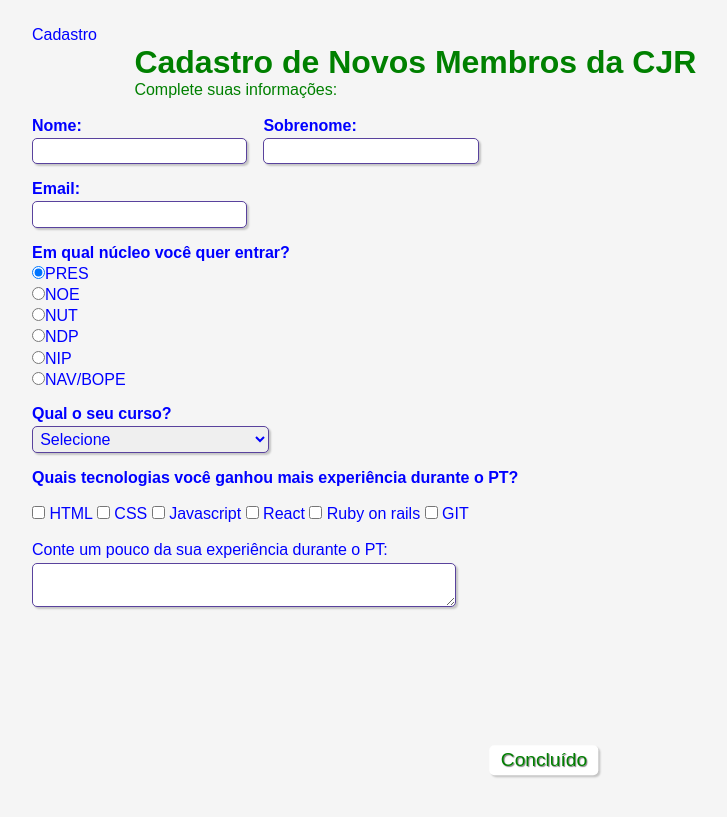
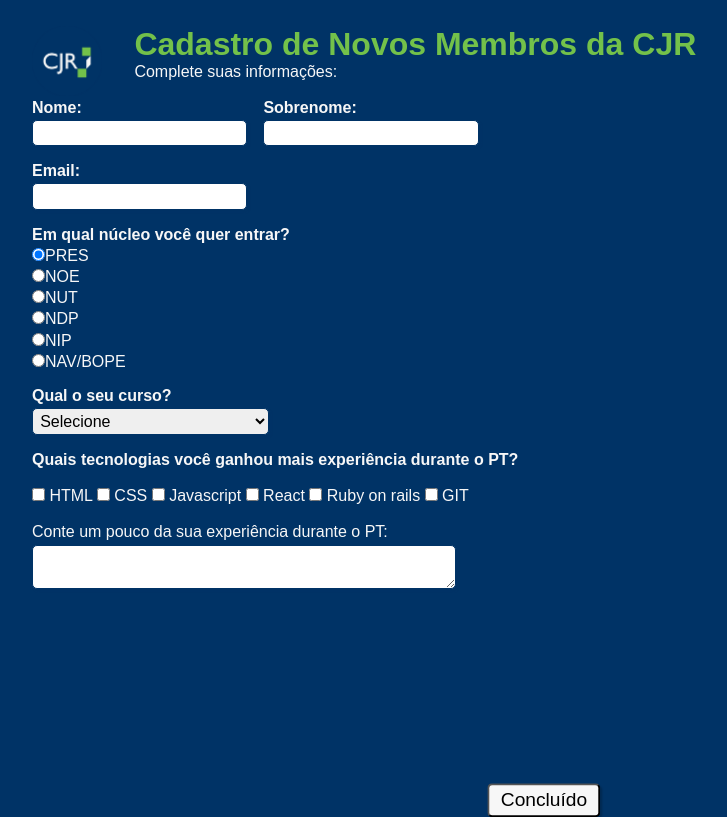
Before and after one commit to victorlimass/Formulario_CJR-2, a plain HTML site: page index.html in a window 1280 px wide. Shown: the whole page, without its empty margins (96-823 px from the left). Drawn offline with Linux system fonts and the light colour scheme.

Commit message:
alterações no html e no css

```diff
--- a/index.html
+++ b/index.html
@@ -5,12 +5,14 @@
     <meta http-equiv="X-UA-Compatible" content="IE=edge">
     <meta name="viewport" content="width=device-width, initial-scale=1.0">
     <link rel="stylesheet" type="text/css" href="style.css">
-    <link rel= "shortcut icon" href="img/cjr.png"
-    <title>Cadastro</title>
+    <title>Formulário de Cadastro</title>
+    <link rel= "shortcut icon" type="img" href="img/cjr.png">
+
 </head>
 
 <body>
     <div>
+        <img src="img/cjr.png" alt="logo Cjr" width="70px" style = "float:left">
         <h1 id="titulo">Cadastro de Novos Membros da CJR</h1>
         <p id="subtitulo">Complete suas informações: </p>
         <br>
--- a/style.css
+++ b/style.css
@@ -5,13 +5,13 @@
 
 #titulo {
     font-family: sans-serif;
-    color:green;
+    color: rgba(115,193,74,255);
     margin-left: 10%;
 }
 
 #subtitulo {
     font-family: sans-serif;
-    color:green;
+    color: rgba(247,247,247,255);
     margin-left: 10%;
 }
 
@@ -24,10 +24,10 @@ fieldset {
 }
 
 body{
-    background-color: whitesmoke;
+    background-color: rgba(0,51,102,255);
     font-family: sans-serif;
     font-size: 1em;
-    color: blue;
+    color: rgba(247,247,247,255);
     margin-left: 10%;
     margin-right: 10%;
     margin-top: 2%;
@@ -37,7 +37,7 @@ body{
 input, select, textarea, button {
     font-family: sans-serif;
     font-size: 1em;
-    color: blue;
+    color: black;
     border-radius: 5px
 }
 
@@ -55,7 +55,7 @@ grupo:after {
 
 .campo label{
     margin-bottom: 0.2em;
-    color: blue;
+    color: rgba(247,247,247,255);
     display: block;
 }
 
@@ -66,39 +66,27 @@ fieldset.grupo .campo{
 
 .campo input[type="text"], .campo input[type="email"], .campo select, .campo textarea {
     padding: 0.2em;
-    border: 1px solid #59429d;
-    box-shadow: 2px 2px 2px rgba(0,0,0,0.2);
+    border: 1px solid #003366;
+    box-shadow: 2px 2px 2px #003366;
     display: block;
 }
 
 .campo select option {
-    padding-right: 1em;
-}
-
-.campo input:focus, .campo select:focus, .campo textarea:focus {
-    background: #E0E0F8;
+    padding-right: 2em;
 }
 
 .botao {
     font-size: 1.2em;
-    background:white;
-    border: 0;
+    background: rgba(247,247,247,255);
+    border: 1;
     margin-bottom: 1em;
-    color: green;
     padding: 0.2em 0.6em;
     box-shadow: 2px 2px 2px rgba(0,0,0,0.2);
-    text-shadow: 1px 1px 1px rgba(0,0,0,0.5);
     position: absolute;
-    top: 95%;
+    top: 100%;
     left: 50%;
     margin-right: -50%;
     transform: translate(-50%, -50%)
-}
-
-.botao:hover {
-    background: whitesmoke;
-    box-shadow: inset 2px 2px 2px rgba(0,0,0,0.2);
-    text-shadow: none;
 }
 
 .botao, select{
```
